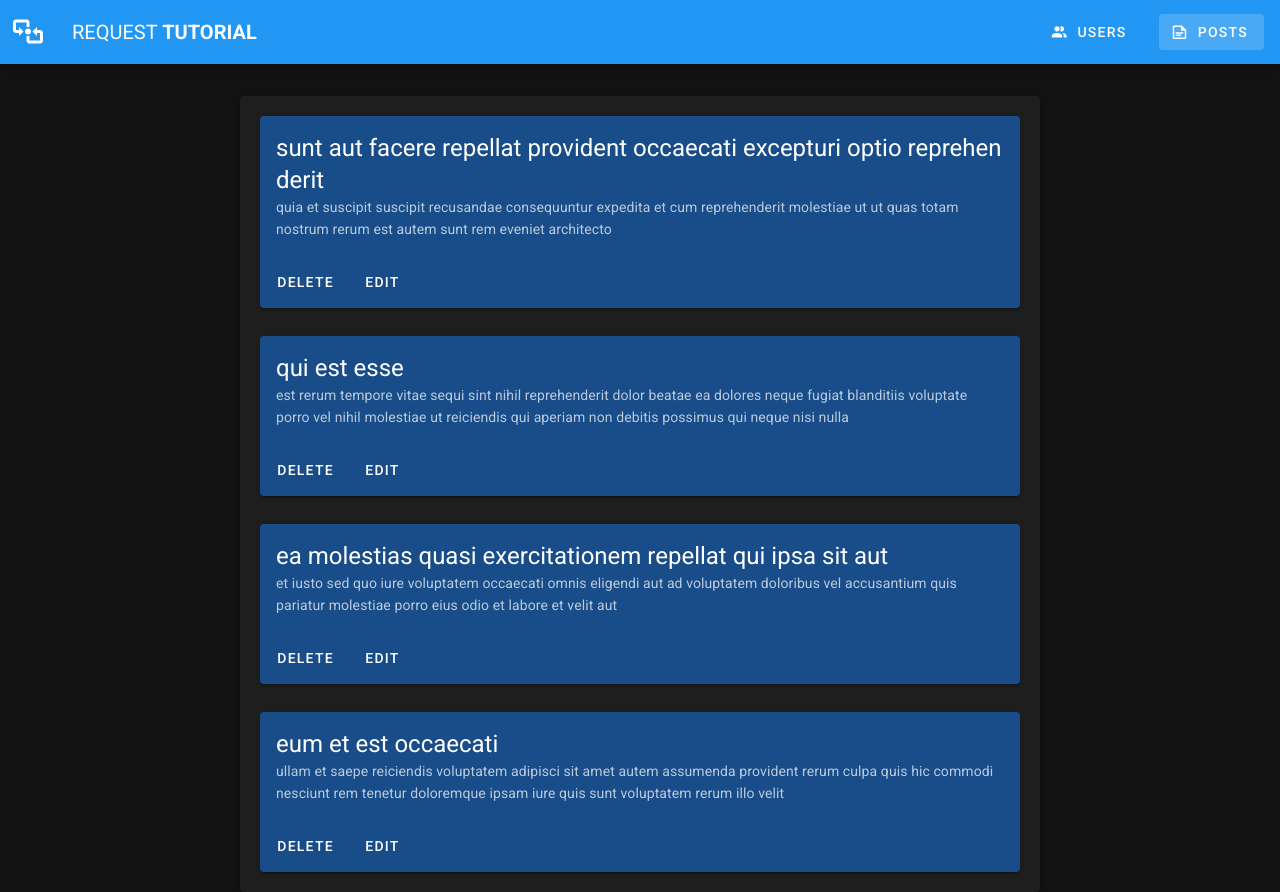
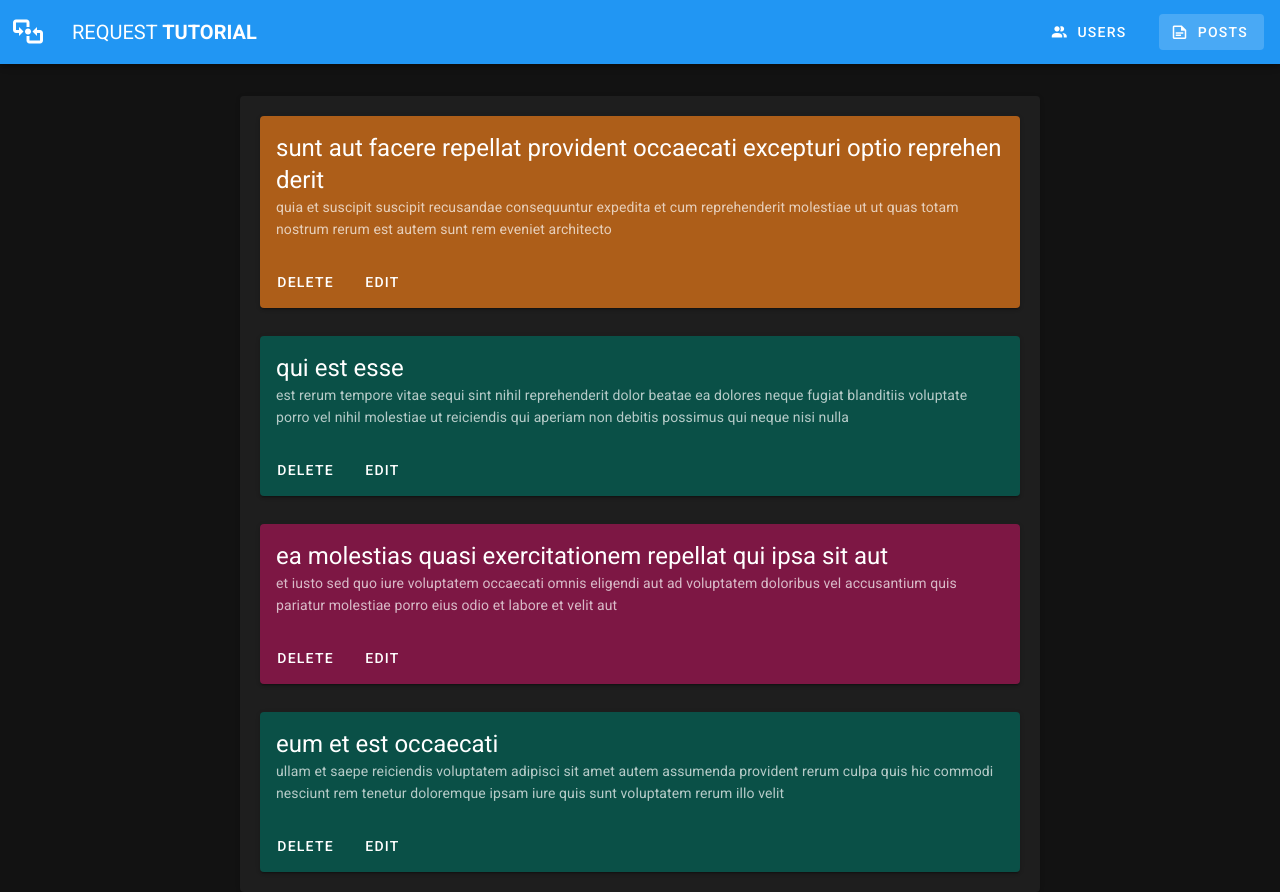
Before and after one commit to carloswimmer/request-tutorial, a Vue app: page /posts in a window 1280 px wide. Built offline with nearby package versions, Linux system fonts and the light colour scheme.

Commit message:
Change color conditionally

```diff
--- a/src/views/Posts.vue
+++ b/src/views/Posts.vue
@@ -4,7 +4,7 @@
       <div v-for="post in posts" :key="post.id">
         <v-row class="pa-2">
           <v-col cols="12">
-            <v-card color="#1565C0AA">
+            <v-card :color="changeColor(post.id)">
               <v-card-title class="text-h5">{{ post.title }}</v-card-title>
 
               <v-card-subtitle>{{ post.body }}</v-card-subtitle>
@@ -23,33 +23,33 @@
 
 <script>
 export default {
-  name: "Posts",
+  name: 'Posts',
 
   data: () => ({
     dialog: false,
     dialogDelete: false,
     headers: [
       {
-        text: "Name",
-        align: "start",
+        text: 'Name',
+        align: 'start',
         sortable: false,
-        value: "name",
+        value: 'name',
       },
-      { text: "Username", value: "username" },
-      { text: "email", value: "email" },
-      { text: "Actions", align: "end", value: "actions", sortable: false },
+      { text: 'Username', value: 'username' },
+      { text: 'email', value: 'email' },
+      { text: 'Actions', align: 'end', value: 'actions', sortable: false },
     ],
     posts: [],
     editedIndex: -1,
     editedItem: {
-      name: "",
+      name: '',
       username: 0,
       email: 0,
       carbs: 0,
       protein: 0,
     },
     defaultItem: {
-      name: "",
+      name: '',
       username: 0,
       email: 0,
       carbs: 0,
@@ -59,16 +59,16 @@ export default {
 
   computed: {
     formTitle() {
-      return this.editedIndex === -1 ? "New Item" : "Edit Item";
+      return this.editedIndex === -1 ? 'New Item' : 'Edit Item';
     },
   },
 
   watch: {
     dialog(val) {
-      val || this.close();
+      return val || this.close();
     },
     dialogDelete(val) {
-      val || this.closeDelete();
+      return val || this.closeDelete();
     },
   },
 
@@ -83,43 +83,51 @@ export default {
           userId: 1,
           id: 1,
           title:
-            "sunt aut facere repellat provident occaecati excepturi optio reprehenderit",
+            'sunt aut facere repellat provident occaecati excepturi optio reprehenderit',
           body:
-            "quia et suscipit\nsuscipit recusandae consequuntur expedita et cum\nreprehenderit molestiae ut ut quas totam\nnostrum rerum est autem sunt rem eveniet architecto",
+            'quia et suscipit\nsuscipit recusandae consequuntur expedita et cum\nreprehenderit molestiae ut ut quas totam\nnostrum rerum est autem sunt rem eveniet architecto',
         },
         {
           userId: 1,
           id: 2,
-          title: "qui est esse",
+          title: 'qui est esse',
           body:
-            "est rerum tempore vitae\nsequi sint nihil reprehenderit dolor beatae ea dolores neque\nfugiat blanditiis voluptate porro vel nihil molestiae ut reiciendis\nqui aperiam non debitis possimus qui neque nisi nulla",
+            'est rerum tempore vitae\nsequi sint nihil reprehenderit dolor beatae ea dolores neque\nfugiat blanditiis voluptate porro vel nihil molestiae ut reiciendis\nqui aperiam non debitis possimus qui neque nisi nulla',
         },
         {
           userId: 1,
           id: 3,
-          title: "ea molestias quasi exercitationem repellat qui ipsa sit aut",
+          title: 'ea molestias quasi exercitationem repellat qui ipsa sit aut',
           body:
-            "et iusto sed quo iure\nvoluptatem occaecati omnis eligendi aut ad\nvoluptatem doloribus vel accusantium quis pariatur\nmolestiae porro eius odio et labore et velit aut",
+            'et iusto sed quo iure\nvoluptatem occaecati omnis eligendi aut ad\nvoluptatem doloribus vel accusantium quis pariatur\nmolestiae porro eius odio et labore et velit aut',
         },
         {
           userId: 1,
           id: 4,
-          title: "eum et est occaecati",
+          title: 'eum et est occaecati',
           body:
-            "ullam et saepe reiciendis voluptatem adipisci\nsit amet autem assumenda provident rerum culpa\nquis hic commodi nesciunt rem tenetur doloremque ipsam iure\nquis sunt voluptatem rerum illo velit",
+            'ullam et saepe reiciendis voluptatem adipisci\nsit amet autem assumenda provident rerum culpa\nquis hic commodi nesciunt rem tenetur doloremque ipsam iure\nquis sunt voluptatem rerum illo velit',
         },
       ];
     },
 
+    changeColor(id) {
+      if (id % 3 === 0) return '#AD1457AA';
+      if (id % 2 === 0) return '#00695CAA';
+      if (id % 1 === 0) return '#F57F17AA';
+
+      return '#1565c0AA';
+    },
+
     editItem(item) {
       this.editedIndex = this.posts.indexOf(item);
-      this.editedItem = Object.assign({}, item);
+      this.editedItem = { ...item };
       this.dialog = true;
     },
 
     deleteItem(item) {
       this.editedIndex = this.posts.indexOf(item);
-      this.editedItem = Object.assign({}, item);
+      this.editedItem = { ...item };
       this.dialogDelete = true;
     },
 
@@ -131,7 +139,7 @@ export default {
     close() {
       this.dialog = false;
       this.$nextTick(() => {
-        this.editedItem = Object.assign({}, this.defaultItem);
+        this.editedItem = { ...this.defaultItem };
         this.editedIndex = -1;
       });
     },
@@ -139,7 +147,7 @@ export default {
     closeDelete() {
       this.dialogDelete = false;
       this.$nextTick(() => {
-        this.editedItem = Object.assign({}, this.defaultItem);
+        this.editedItem = { ...this.defaultItem };
         this.editedIndex = -1;
       });
     },
```
